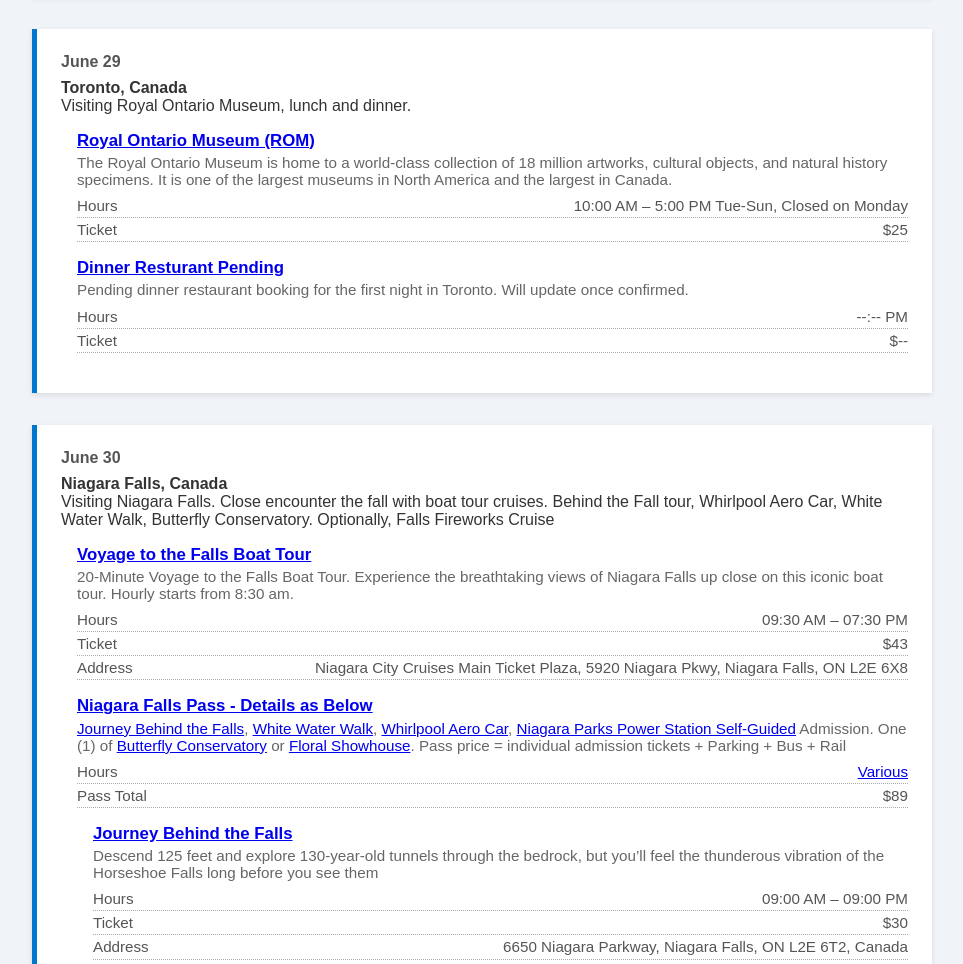
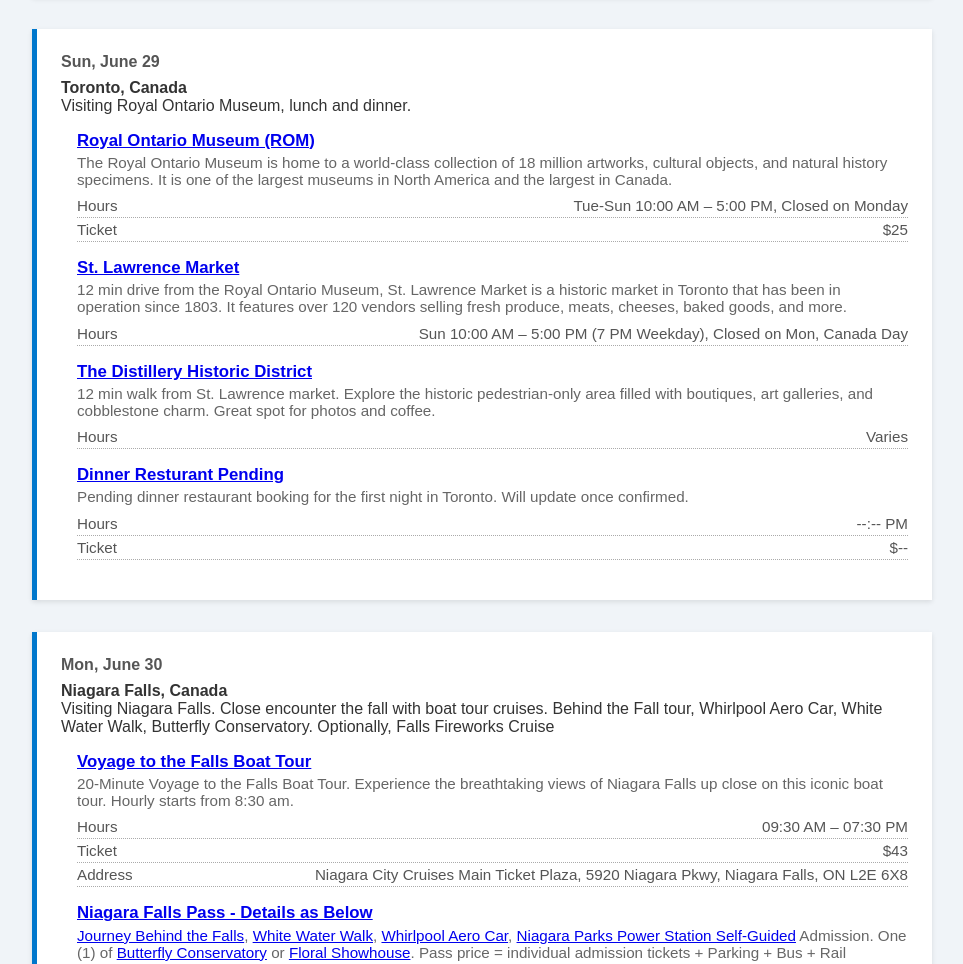
Before and after one commit to phillipad7/TorontoTravelPlan, a plain HTML site: page index.html in a window 1280 px wide. Shown: the part 732-1696 px from the top of the page, without its empty margins (158-1121 px from the left). Drawn offline with Linux system fonts and the light colour scheme.

Commit message:
added detail on day 6-29

```diff
--- a/index.html
+++ b/index.html
@@ -21,7 +21,7 @@
 
 
         <div class="trip">
-            <div class="date">June 28</div>
+            <div class="date">Sat, June 28</div>
             <strong>Toronto, Canada</strong><br>
             Hotel check-in, dinner and possibly CN Towers and park walk.
             <div class="attractions">
@@ -75,7 +75,7 @@
         </div>
 
         <div class="trip">
-            <div class="date">June 29</div>
+            <div class="date">Sun, June 29</div>
             <strong>Toronto, Canada</strong><br>
             Visiting Royal Ontario Museum, lunch and dinner.
             <div class="attractions">
@@ -90,12 +90,39 @@
                         the largest in Canada.
                     </div>
                     <div class="detail-line">
-                        <span>Hours</span><span>10:00 AM – 5:00 PM Tue-Sun, Closed on Monday</span>
+                        <span>Hours</span><span>Tue-Sun 10:00 AM – 5:00 PM, Closed on Monday</span>
                     </div>
                     <div class="detail-line">
                         <span>Ticket</span><span>$25</span>
                     </div>
                 </div>
+
+                <div class="attraction">
+                    <div class="attraction-name">
+                        <a href="https://www.stlawrencemarket.com/pages/hours_parking/" target="_blank">St. Lawrence Market</a>
+                    </div>
+                    <div class="description">
+                        12 min drive from the Royal Ontario Museum, St. Lawrence Market is a historic market in Toronto that has been in operation since 1803. It features over 120 vendors selling fresh produce, meats, cheeses, baked goods, and more.
+
+                    </div>
+                    <div class="detail-line">
+                        <span>Hours</span><span>Sun 10:00 AM – 5:00 PM (7 PM Weekday),  Closed on Mon, Canada Day</span>
+                    </div>
+
+                </div>
+
+                <div class="attraction">
+                    <div class="attraction-name">
+                        <a href="https://www.thedistillerydistrict.com/" target="_blank">The Distillery Historic District</a>
+                    </div>
+                    <div class="description">
+                        12 min walk from St. Lawrence market. Explore the historic pedestrian-only area filled with boutiques, art galleries, and cobblestone charm. Great spot for photos and coffee.
+                    </div>
+                    <div class="detail-line">
+                        <span>Hours</span><span>Varies</span>
+                    </div>
+                </div>
+
 
                 <div class="attraction">
                     <div class="attraction-name">
@@ -117,7 +144,7 @@
 
 
         <div class="trip">
-            <div class="date">June 30</div>
+            <div class="date">Mon, June 30</div>
             <strong>Niagara Falls, Canada</strong><br>
             Visiting Niagara Falls. Close encounter the fall with boat tour cruises. Behind the Fall tour, Whirlpool
             Aero Car, White Water Walk, Butterfly Conservatory.
@@ -322,7 +349,7 @@
 
 
         <div class="trip">
-            <div class="date">July 1</div>
+            <div class="date">Tue, July 1, (Canada Day)</div>
             <strong>Toronto, Canada</strong><br>
             Visiting Casa Loma, lunch or dinner. Travel to Ottawa.
             <div class="attractions">
@@ -358,7 +385,7 @@
                 <div class="attraction">
                     <div class="attraction-name">
                         <a href="https://www.google.com/maps/dir/Toronto+Pearson+International+Airport+(YYZ),+Silver+Dart+Drive,+Mississauga,+ON,+Canada/Ottawa,+ON,+Canada/@45.4277497,-75.6962755,925m/am=t/data=!3m1!1e3!4m14!4m13!1m5!1m1!1s0x882b394ac02dd491:0xb41d5de9c4030ec5!2m2!1d-79.6283834!2d43.6798345!1m5!1m1!1s0x4cce05b25f5113af:0x8a6a51e131dd15ed!2m2!1d-75.7003397!2d45.4200572!3e3?entry=ttu&g_ep=EgoyMDI1MDYwOS4xIKXMDSoASAFQAw%3D%3D"
-                        target="_blank">Car</a>, bus, air or <a href="https://www.youtube.com/watch?v=to07bC2TGBY">train</a>
+                        target="_blank">Car</a>, <a href="https://shop.flixbus.com/search?departureCity=41d79c93-0374-47f3-8f3a-bd154f55153a&arrivalCity=b8027c62-7ade-4dc0-a96f-ae3ef99c9de5&route=Toronto%2C+ON-Ottawa%2C+ON&rideDate=01.07.2025&backRideDate=02.07.2025&adult=2&_locale=en_US&departureCountryCode=CA&arrivalCountryCode=CA&backRide=1&features%5Bfeature.enable_distribusion%5D=1&features%5Bfeature.train_cities_only%5D=0&features%5Bfeature.auto_update_disabled%5D=0&features%5Bfeature.webc_search_us_veterans_promoted%5D=0&features%5Bfeature.webc_search_no_stations_limit%5D=0&features%5Bfeature.webc_station_search%5D=0">bus</a>, air or <a href="https://www.youtube.com/watch?v=to07bC2TGBY">train</a>
                     </div>
                     <div class="detail-line description">
                         <span>Transportation from Toronto to Ottawa. Car, bus, train or air. Car drive is about 4 hours from
@@ -368,6 +395,10 @@
                         <span>Train is about 4 hours and 23 minutes from Union Station to Ottawa. Operates 6 am to 6 pm, 8 trips a day. Fare is vary by schedule $150-$300.
                             Currently experiencing 15-45 min dalay due to CN speed restriction</span>
                     </div>
+                    <div class="detail-line">
+                        <span>Bus runs multiple times a day, </span>
+                    </div>
+
                 </div>
             </div>
         </div>
```
